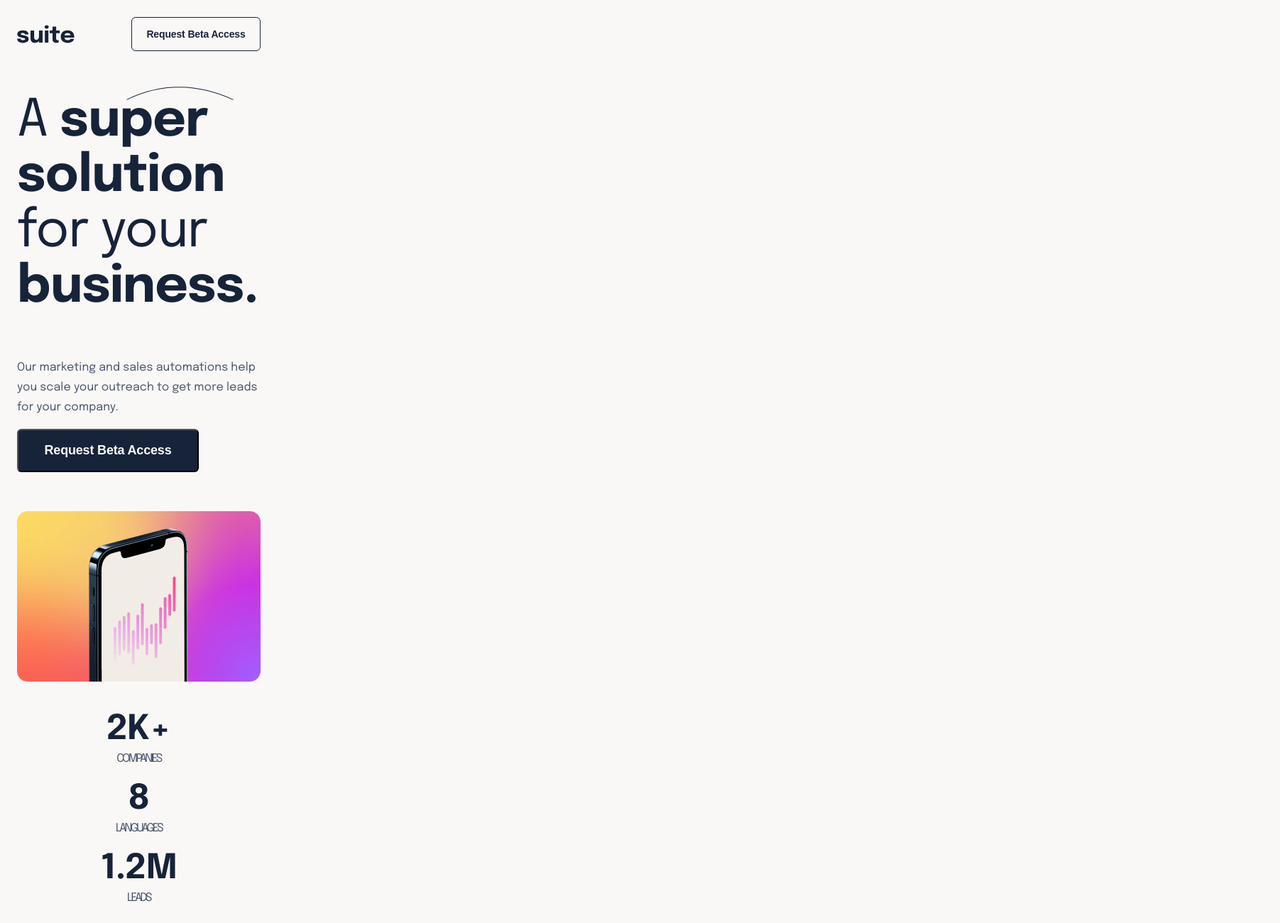
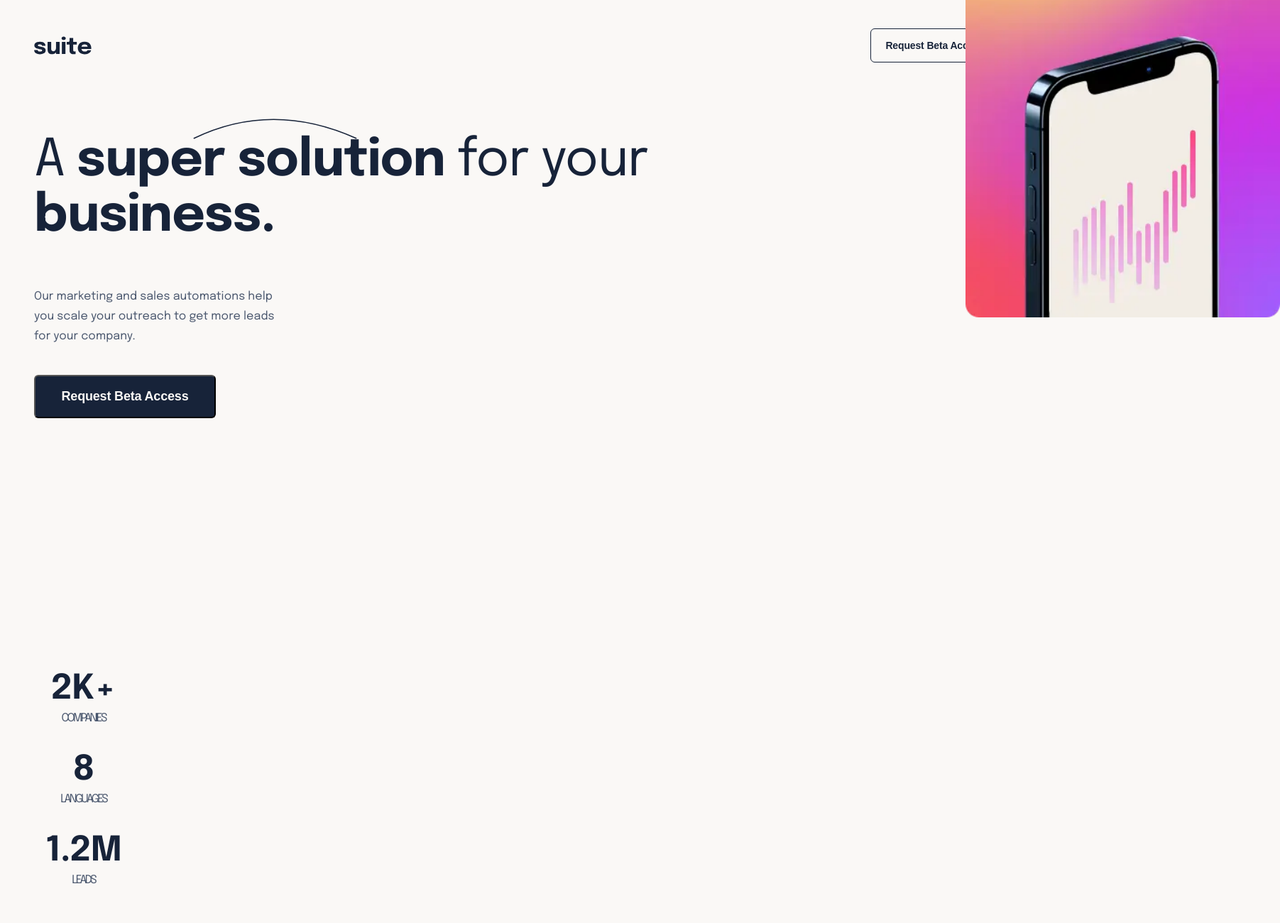
Before and after one commit to dsoluk/suite-landing-page, a plain HTML site: page index.html in a window 1280 px wide. Shown: the top 1300 px of the page at 71% size, 1803 px wide, since content can reach past the window. Drawn offline with Linux system fonts and the light colour scheme.

Commit message:
flexbox approach

```diff
--- a/index.html
+++ b/index.html
@@ -12,8 +12,6 @@
 
   <link rel="stylesheet" href="styles.css">
 
-  <script src="script.js"></script>
-
   <title>Frontend Mentor | Suite landing page</title>
 </head>
 <body>
@@ -27,34 +25,34 @@
     <section class="top-section">
       <img id="curved-line-top" src="/assets/pattern-curved-line-1.svg" alt=""></img>
 
-      <div class="left-pane">
+      <div class="left-pane flex-item">
         <h1>A <span>super solution</span> for your <span>business.</span></h1>
         <p>Our marketing and sales automations help you scale your outreach to
         get more leads for your company.</p>
         <button type="button" id="button-Primary" name="reqbtn">Request Beta Access</button>
       </div>
 
-      <picture class="hero">
+      <picture class="hero flex-item">
+        <source type="image/webp"
+                media = "(min-width: 768px)"
+                srcset="assets/image-hero-portrait.webp,
+                        assets/image-hero-portrait@2x.webp 2x">
+        <source type="image/png"
+                media = "(min-width: 768px)"
+                srcset="assets/image-hero-portrait.png,
+                        assets/image-hero-portrait@2x.png 2x">
+        <source type="image/webp"
+                media = "(min-width: 320px)"
+                srcset="assets/image-hero-landscape.webp,
+                        assets/image-hero-landscape@2x.webp 2x">
         <source type="image/png"
                 media = "(min-width: 320px)"
-                srcset="assets/image-hero-landscape.png 1x,
+                srcset="assets/image-hero-landscape.png,
                         assets/image-hero-landscape@2x.png 2x">
-        <source type="image/webp"
-                media = "(min-width: 320px)"
-                srcset="assets/image-hero-landscape.webp 1x,
-                        assets/image-hero-landscape@2x.webp 2x">
-        <source type="image/png"
-                media = "(min-width: 768px)"
-                srcset="assets/image-hero-portrait.png 1x,
-                        assets/image-hero-portrait@2x.png 2x">
-        <source type="image/webp"
-                media = "(min-width: 768px)"
-                srcset="assets/image-hero-portrait.webp 1x,
-                        assets/image-hero-portrait@2x.webp 2x">
-        <img src="assets/image-hero-portrait.png" alt="cell phone in coloured background">
+        <img id="cell" src="assets/image-hero-portrait.png" alt="cell phone in coloured background">
       </picture>
 
-      <div class="right-pane-stats">
+      <div class="right-pane-stats flex-item">
         <div class="stats">
           <h2>2K+</h2>
           <h4>Companies</h4>
@@ -93,7 +91,7 @@
 
         <img id="blur-oval" src="assets/pattern-blur.svg" alt="">
 
-        <img id="curved-line-mid" src="/assets/pattern-curved-line-2.svg" alt="">
+        <img id="curved-line-mid" src="assets/pattern-curved-line-2.svg" alt="">
 
         <h1>It just works.</h1>
 
@@ -110,9 +108,9 @@
       <img class="logo" id="logo-2" src="assets/logo.svg" alt="">
       <p>Copyright - Suite</p>
       <div class="icon-container">
-        <img src="/assets/icon-facebook.svg" alt="facebook icon">
-        <img src="/assets/icon-twitter.svg" alt="twitter icon">
-        <img src="/assets/icon-instagram.svg" alt="instagram icon">
+        <img src="assets/icon-facebook.svg" alt="facebook icon">
+        <img src="assets/icon-twitter.svg" alt="twitter icon">
+        <img src="assets/icon-instagram.svg" alt="instagram icon">
       </div>
     </footer>
 
--- a/styles.css
+++ b/styles.css
@@ -11,9 +11,9 @@
 }
 
 img {
-width: 100%;
-/* height: 100%; */
-display: block;
+    width: 100%;
+    height: auto;
+    display: block;
 }
 
 html, body {
@@ -25,11 +25,18 @@ html, body {
     letter-spacing: 0.1px;
     color: var(--grey);
     background-color: var(--white);
+}
 
-    min-width: 375px;
+main {
     width: 375px;
+}
 
+@media screen and (min-width: 768px) {
+    main {width: 768px;}
+}
 
+@media screen and (min-width: 992px) {
+    main {width: 1440px;}
 }
 
 /* Heading XL */
@@ -100,7 +107,8 @@ h4 {
     line-height: 32px;
     text-align: center;
     letter-spacing: 0.09px;
-    color: var(--cream)
+    color: var(--cream);
+    margin: 13.2px 16px 40px 16px;
 
     /* font-size: 20px; */
     /* line-height: 35px; */
@@ -130,7 +138,7 @@ footer {
 
 #button-Primary:hover {
     color: var(--cream);
-    background-color: linear-gradient(135deg, var(--violet) 0%, var(--pink) 49.21%, var(--orange) 100%);
+    background: linear-gradient(135deg, #A060FF 0%, #CB30E3 49.21%, #FFA84E 100%);
     cursor: pointer;
 }
 
@@ -144,7 +152,7 @@ footer {
     font-size: 14px;
     line-height: 24px;
     letter-spacing: -0.14px;
-    border: 1px solid var(--darkblue)
+    border: 1px solid var(--darkblue);
 }
 
 #button-Secondary:hover {
@@ -155,31 +163,84 @@ footer {
 
 .header {
     display: flex;
+    flex-direction: row;
     justify-content: space-between;
     align-items: center;
     margin: 24px 16px;
 }
 
-.logo {
+@media screen and (min-width: 768px) {
+    .header {
+        margin: 40px;
+    }
+}
+
+img.logo {
     width: 81px;
+}
 
+@media screen and (min-width: 768px) {
+    picture.hero {
+        width: 34.6vw;
+        transform: translate(416px, -440px);
+        z-index: 0;
+    }
 }
 
 .top-section {
     position: relative;
     margin: 16px;
+}
+@media screen and (min-width: 768px) {
+    .top-section {
+        margin: 40px;
+        display: flex;
+        flex-wrap: wrap;
+    }
+}
 
+@media screen and (min-width: 768px) {
+    .flex-item {
+        /* width: 100vw; */
+        position: relative;
+    }
 }
+
 
 .left-pane {
     margin: 16px inherit;
 }
+
+@media screen and (min-width: 768px) {
+    .left-pane {
+        margin: 0px;
+        width: 70vw;
+        z-index: 2;
+    }
+}
+
+/* @media screen and (min-width: 768px) {
+    #cell {}
+} */
+
+
+
 #curved-line-top {
     position: absolute;
     width: 151.47px;
     height: 19px;
     left: 154px;
     top: -9.5px;
+}
+
+@media screen and (min-width: 768px) {
+    #curved-line-top {
+        width: 231.19px;
+        height: 29px;
+        left: 224px;
+        top: 39px;
+        z-index: 2;
+    }
 }
 
 .left-pane p {
@@ -190,9 +251,31 @@ footer {
     color: var(--grey);
 }
 
+@media screen and (min-width: 768px) {
+    .left-pane p {
+        width: 350px;
+        margin: 40px 0px;
+    }
+}
+
 .right-pane-stats {
     margin-top: 40px;
     margin-bottom: 335px;
+}
+
+@media screen and (min-width: 768px) {
+    .right-pane-stats {
+        display: flex;
+        justify-content: space-evenly;
+    }
+}
+
+@media screen and (min-width: 992px) {
+    .right-pane-stats {
+        display: flex;
+        flex-direction: column;
+        justify-content: space-evenly;
+    }
 }
 .stats {
     margin: 16px;
@@ -223,7 +306,6 @@ footer {
     position: absolute;
     margin-top: -256px;
     width: 343px;
-
 }
 
 #curved-line-mid {width: 49.27px;}
@@ -235,20 +317,21 @@ footer {
     text-align: center;
     letter-spacing: -0.416667px;
     color: var(--white);
-
-
 }
 
 footer {
     display: grid;
     flex-direction: column;
     justify-content: center;
-    /* width: 125px; */
     align-items: center;
     background-color: var(--cream);
     margin-top: -90px;
     padding-bottom: 35px;
     padding-top: 110px;
+}
+
+@media screen and (min-width: 768px) {
+    footer {flex-direction: row;}
 }
 
 #logo-2 {
```
